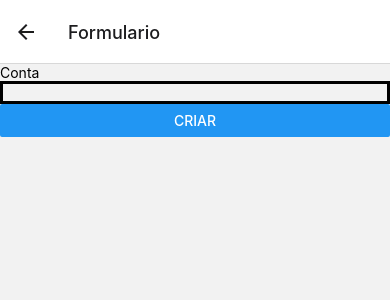
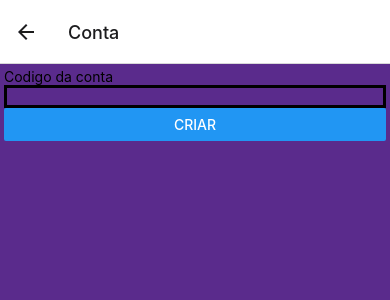
Before and after one commit to mateusbslopes/account-manager-frontend, a React Native app: screen / in a window 390 px wide. Both pictures are taken after a click on the button "CRIAR CONTA". Shown: the top 300 px of the page. Built offline with nearby package versions, Linux system fonts and the light colour scheme.

Commit message:
feat: create theme and basic stylesheet

```diff
--- a/App.tsx
+++ b/App.tsx
@@ -1,4 +1,5 @@
 import React, { useState } from 'react';
+import { StyleSheet } from 'react-native';
 import Form from './src/components/Form';
 import { NavigationContainer } from '@react-navigation/native';
 import { createNativeStackNavigator } from '@react-navigation/native-stack';
@@ -17,14 +18,14 @@ function App(): React.JSX.Element {
   // TODO temp implementation before redux implementation
   const [accounts, setAccounts] = useState<Account[]>([])
 
-
+  // TODO create enum for navigation pages
   return (
     <NavigationContainer>
       <Stack.Navigator initialRouteName="Lista">
         <Stack.Screen name="Lista">
           {(props) => <List {...props} accounts={accounts} setAccounts={setAccounts} />}
         </Stack.Screen>
-        <Stack.Screen name="Formulario">
+        <Stack.Screen name="Conta">
           {(props) => <Form {...props} accounts={accounts} setAccounts={setAccounts} />}
         </Stack.Screen>
       </Stack.Navigator>
@@ -32,4 +33,23 @@ function App(): React.JSX.Element {
   );
 }
 
+// TODO theming
+export const colors = {
+  primary: "rgb(90, 43, 140)",
+  red: "rgb(237,113,130)",
+  green: "rgb(132, 196, 107)",
+  white: {
+    0: "rbg(255, 255, 255)",
+    10: "rgb(239, 238, 245)"
+  },
+  spacingStep: 4
+};
+
+export const styles = StyleSheet.create({
+  container: {
+    backgroundColor: colors.primary,
+    padding: colors.spacingStep,
+    flex: 1
+  }
+});
 export default App;
--- a/src/components/Form.tsx
+++ b/src/components/Form.tsx
@@ -1,14 +1,14 @@
 import React, { useEffect, useState } from "react";
-import { Button, Text, TextInput } from "react-native";
+import { Button, Text, TextInput, View } from "react-native";
 import { AccountAlreadyExistsError, ParentDoesntExistsError } from "../error";
-import { Account } from "../../App";
+import { Account, colors, styles } from "../../App";
 
 type FormProps = {
     accounts: Account[]
     setAccounts: React.Dispatch<React.SetStateAction<Account[]>>
 }
 
-const Form = ({accounts, setAccounts}: FormProps): JSX.Element => {
+const Form = ({ accounts, setAccounts }: FormProps): JSX.Element => {
 
     const [code, setCode] = useState("")
     const [suggestedCode, setSuggestedCode] = useState("")
@@ -143,9 +143,9 @@ const Form = ({accounts, setAccounts}: FormProps): JSX.Element => {
     }
 
     return (
-        <>
+        <View style={styles.container}>
             <>
-                <Text>Conta</Text>
+                <Text>Codigo da conta</Text>
                 <TextInput onChangeText={setCode} style={{ borderColor: 'black', borderWidth: 3 }} />
                 <Button title="Criar" onPress={addAccount} />
             </>
@@ -163,7 +163,7 @@ const Form = ({accounts, setAccounts}: FormProps): JSX.Element => {
                 <Text style={{ color: "red" }}>{error}</Text>
                 <Text style={{ color: "green" }}>{confirmMessage}</Text>
             </>
-        </>
+        </View>
     )
 }
 
--- a/src/components/List.tsx
+++ b/src/components/List.tsx
@@ -18,7 +18,7 @@ const List = ({ accounts, navigation }: ListProps) => {
 
     return (
         <>
-            <Button title="Criar Conta" onPress={() => {navigation.navigate("Formulario")}}/>
+            <Button title="Criar Conta" onPress={() => {navigation.navigate("Conta")}}/>
             {accounts.map(mapAccount)}
         </>
     )
```
